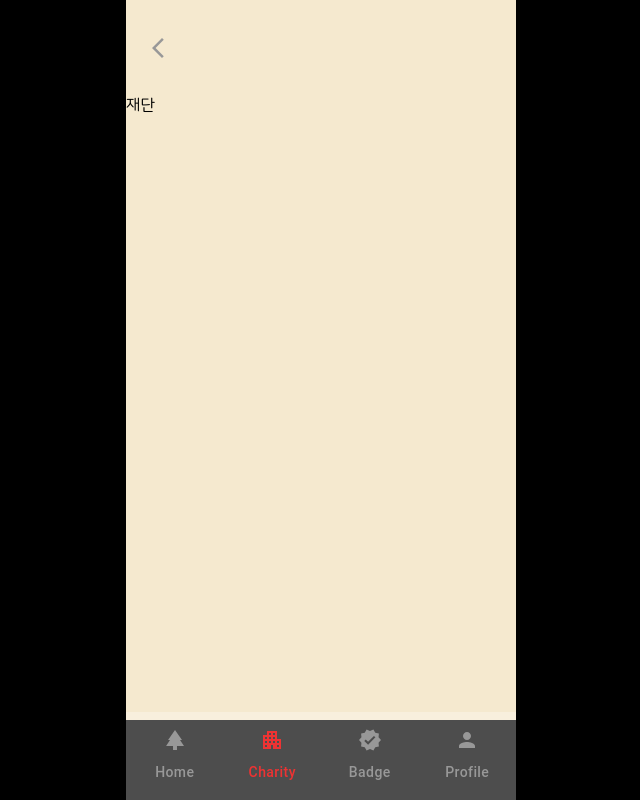
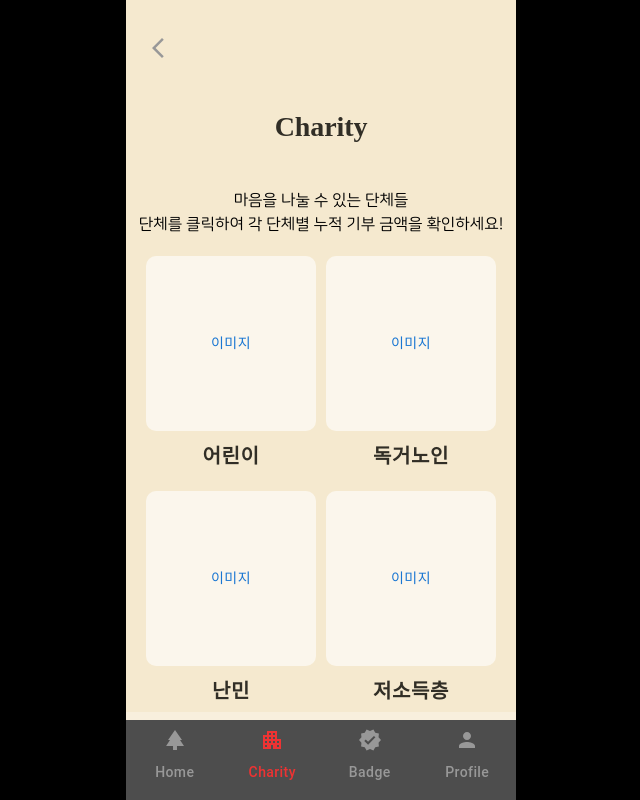
Before and after one commit to donggukthon/donggukthon_2023_3_F, a React (Create React App) app: page /charity in a window 1280 px wide. Shown: the whole page, without its empty margins (319-959 px from the left). Built offline with nearby package versions, Linux system fonts and the light colour scheme; a web font is replaced by a local one.

Commit message:
<feat>: 남은 페이지 추가

```diff
--- a/package.json
+++ b/package.json
@@ -3,8 +3,6 @@
   "version": "0.1.0",
   "private": true,
   "dependencies": {
-    "@emotion/react": "^11.11.1",
-    "@emotion/styled": "^11.11.0",
     "@mui/icons-material": "^5.15.0",
     "@mui/material": "^5.15.0",
     "@testing-library/jest-dom": "^5.17.0",
--- a/src/App.js
+++ b/src/App.js
@@ -1,12 +1,14 @@
 import {BrowserRouter, Routes, Route} from "react-router-dom";
 import {createGlobalStyle} from "styled-components";
 import basicFont from "./assets/fonts/NanumSquareRoundR.ttf";
+import titleFont from "./assets/fonts/Jalnan2TTF.ttf";
 import MainPage from "./pages/MainPage";
 import HomePage from "./pages/HomePage";
 import CharityPage from "./pages/CharityPage";
 import BadgePage from "./pages/BadgePage";
 import MyPage from "./pages/MyPage";
 import HistoryPage from "./pages/HistoryPage";
+import DetailPage from "./pages/DetailPage";
 
 const GlobalStyle = createGlobalStyle`
 @font-face {
@@ -15,6 +17,13 @@ const GlobalStyle = createGlobalStyle`
   font-weight: normal;
   font-style: normal;
 }
+
+ @font-face {
+    font-family: 'titleFont';
+    src: local('titleFont'), url(${titleFont}) format('truetype');
+    font-weight: normal;
+    font-style: normal;
+  }
 
  body {
   font-family: 'basicFont';
@@ -56,6 +65,7 @@ function App() {
           <Route path="/badge" element={<BadgePage />} />
           <Route path="/profile" element={<MyPage />} />
           <Route path="/history" element={<HistoryPage />} />
+          <Route path="/detail" element={<DetailPage />} />
         </Routes>
       </div>
     </BrowserRouter>
--- /dev/null
+++ b/src/components/Progressbar.jsx
@@ -0,0 +1,13 @@
+import React from "react";
+import LinearProgress from "@mui/material/LinearProgress";
+
+function Progressbar({value}) {
+  return (
+    <>
+      <div>
+        <LinearProgress variant="determinate" value={value} />
+      </div>
+    </>
+  );
+}
+export default Progressbar;
--- a/src/pages/BadgePage.jsx
+++ b/src/pages/BadgePage.jsx
@@ -1,3 +1,6 @@
+import React from "react";
+import {useNavigate, useLocation} from "react-router-dom";
+import {styled, Box, Grid, Button, Img} from "@mui/material";
 import Navbar from "../components/common/Navbar";
 import Footer from "../components/common/Footer";
 
@@ -5,10 +8,68 @@ function BadgePage() {
   return (
     <>
       <Navbar />
-      <p>Badge</p>
+      <Container sx={{lineHeight: 1.5}}>
+        <Title>Badge</Title>
+        <div>지금까지 기부한 붕어빵을 통해 획득한 뱃지예요!</div>
+        <div>각각의 뱃지를 터치하면 상세한 설명을 확인할 수 있어요</div>
+        <div style={{marginBottom: "30px"}}>앞으로 또 어떤 붕어빵을 획득할 수 있을까요?</div>
+        <BadgeContainer>
+          <Badge>뱃지1</Badge>
+          <Badge>뱃지2</Badge>
+          <Badge>뱃지3</Badge>
+        </BadgeContainer>
+        <BadgeContainer>
+          <Badge>뱃지1</Badge>
+          <Badge>뱃지2</Badge>
+          <Badge>뱃지3</Badge>
+        </BadgeContainer>
+        <BadgeContainer>
+          <Badge>뱃지1</Badge>
+          <Badge>뱃지2</Badge>
+          <Badge>뱃지3</Badge>
+        </BadgeContainer>
+      </Container>
       <Footer />
     </>
   );
 }
 
+const Container = styled(Grid)({
+  textAlign: "center",
+  alignItems: "center",
+});
+
+const Title = styled(Grid)({
+  margin: "40px 0px",
+  textAlign: "center",
+  alignItems: "center",
+  color: "#312E26",
+  fontSize: "28px",
+  fontWeight: 700,
+  fontFamily: "titleFont",
+});
+
+const BadgeContainer = styled(Box)({
+  display: "flex",
+  flexDirection: "row",
+  justifyContent: "space-around",
+  margin: "20px 10px",
+});
+
+const Badge = styled(Button)({
+  color: "#312e26",
+  textAlign: "center",
+  alignItems: "center",
+  width: "100px",
+  height: "120px",
+  padding: "13px",
+  borderRadius: "24px",
+  border: "1px solid  var(--Blue-0, #EBECFD)",
+  background: "var(--Offwhite, #FCFCFC)",
+  boxShadow: "0px 1px 4px 0px rgba(110, 116, 134, 0.12)",
+  "&:hover": {
+    background: "rgba(252, 252, 252, 0.70)",
+  },
+});
+
 export default BadgePage;
--- a/src/pages/CharityPage.jsx
+++ b/src/pages/CharityPage.jsx
@@ -1,14 +1,104 @@
+import React from "react";
+import {useNavigate, useLocation} from "react-router-dom";
+import {styled, Grid, Button, Img} from "@mui/material";
 import Navbar from "../components/common/Navbar";
 import Footer from "../components/common/Footer";
 
 function CharityPage() {
+  const navigate = useNavigate();
+
+  const onClickedCharity = () => {
+    navigate("/detail");
+  };
   return (
     <>
       <Navbar />
-      <p>재단</p>
+      <Container sx={{lineHeight: 1.5}}>
+        <Title>Charity</Title>
+        <div>마음을 나눌 수 있는 단체들</div>
+        <div>단체를 클릭하여 각 단체별 누적 기부 금액을 확인하세요!</div>
+        <CharityContainer>
+          <Grid sx={{display: "flex", flexDirection: "column", textAlign: "center", alignItems: "center"}}>
+            <Charity onClick={onClickedCharity}>
+              <div>이미지</div>
+            </Charity>
+            <Text onClick={onClickedCharity}>어린이</Text>
+          </Grid>
+          <Grid sx={{display: "flex", flexDirection: "column", textAlign: "center", alignItems: "center"}}>
+            <Charity onClick={onClickedCharity}>
+              <div>이미지</div>
+            </Charity>
+            <Text onClick={onClickedCharity}>독거노인</Text>
+          </Grid>
+        </CharityContainer>
+
+        <CharityContainer>
+          <Grid sx={{display: "flex", flexDirection: "column", textAlign: "center", alignItems: "center"}}>
+            <Charity onClick={onClickedCharity}>
+              <div>이미지</div>
+            </Charity>
+            <Text onClick={onClickedCharity}>난민</Text>
+          </Grid>
+          <Grid sx={{display: "flex", flexDirection: "column", textAlign: "center", alignItems: "center"}}>
+            <Charity onClick={onClickedCharity}>
+              <div>이미지</div>
+            </Charity>
+            <Text onClick={onClickedCharity}>저소득층</Text>
+          </Grid>
+        </CharityContainer>
+      </Container>
       <Footer />
     </>
   );
 }
 
+const Container = styled(Grid)({
+  textAlign: "center",
+  alignItems: "center",
+});
+
+const Title = styled(Grid)({
+  margin: "40px 0px",
+  textAlign: "center",
+  alignItems: "center",
+  color: "#312E26",
+  fontSize: "28px",
+  fontWeight: 700,
+  fontFamily: "titleFont",
+});
+
+const CharityContainer = styled(Grid)({
+  display: "flex",
+  gap: 10,
+
+  flexDirection: "row",
+  justifyContent: "space-between",
+  margin: "20px",
+});
+
+const Charity = styled(Button)({
+  background: "rgba(255, 255, 255, 0.61)",
+  textAlign: "center",
+  alignItems: "center",
+  width: "170px",
+  height: "175px",
+  marginBottom: "10px",
+  borderRadius: "10px",
+  "&:hover": {
+    background: "rgba(255, 255, 255, 0.61)",
+  },
+});
+
+const Text = styled(Button)({
+  display: "flex",
+
+  height: "30px",
+  textAlign: "center",
+  alignItems: "center",
+  color: "#312e26",
+  fontSize: "20px",
+  fontWeight: 600,
+  fontFamily: "titleFont",
+});
+
 export default CharityPage;
--- /dev/null
+++ b/src/pages/DetailPage.jsx
@@ -0,0 +1,43 @@
+import React from "react";
+import {useNavigate, useLocation} from "react-router-dom";
+import {styled, Grid, Button, Img} from "@mui/material";
+import Navbar from "../components/common/Navbar";
+import Footer from "../components/common/Footer";
+
+function DetailPage() {
+  const fishbreadAmount = 129;
+  return (
+    <>
+      <Navbar />
+      <Container>
+        <Title>저소득층</Title>
+        <Grid sx={{lineHeight: 1.5, marginBottom: "40px"}}>
+          <div>총 {fishbreadAmount}마리의 붕어빵이 기부되었어요!</div>
+          <div>
+            모인 붕어빵은 여러분의 이름으로 <br />
+            저소득층 단체에 기부됩니다
+          </div>
+          <div>연말동안 여러분의 따뜻한 마음을 전달해보세요!</div>
+        </Grid>
+      </Container>
+      <Footer />
+    </>
+  );
+}
+
+const Container = styled(Grid)({
+  textAlign: "center",
+  alignItems: "center",
+});
+
+const Title = styled(Grid)({
+  margin: "40px 0px",
+  textAlign: "center",
+  alignItems: "center",
+  color: "#312E26",
+  fontSize: "28px",
+  fontWeight: 700,
+  fontFamily: "titleFont",
+});
+
+export default DetailPage;
--- a/src/pages/HomePage.jsx
+++ b/src/pages/HomePage.jsx
@@ -1,12 +1,68 @@
+import React from "react";
+import {useNavigate, useLocation} from "react-router-dom";
+import {styled, Grid, Button, Img} from "@mui/material";
+import Navbar from "../components/common/Navbar";
 import Footer from "../components/common/Footer";
+import Progressbar from "../components/Progressbar";
 
 function HomePage() {
+  const navigate = useNavigate();
+  const day = 2;
+  const totalAmount = 3290;
+  const formattedTotalAmount = totalAmount.toLocaleString();
+  const progress = 50;
+
+  const onClickBtn = () => {
+    navigate("/history");
+  };
+
   return (
     <>
-      <p>홈페이지</p>
+      <Navbar />
+      <Container>
+        <div style={{margin: "0px 30px 40px 30px"}}>
+          <Progressbar value={progress} />
+        </div>
+        <Title>{day}일차</Title>
+        <div style={{margin: "10px 0px"}}>무슨무슨재단</div>
+        <div style={{margin: "10px 0px"}}>현재까지 모인 금액</div>
+        <Title>{formattedTotalAmount}원</Title>
+        <Button
+          onClick={onClickBtn}
+          sx={{
+            margin: "40px 0px",
+            background: "#ED3333",
+            width: "280px",
+            height: "50px",
+            padding: "12px 60px",
+            color: "white",
+            borderRadius: "16px",
+            "&:hover": {
+              background: "rgba(237, 51, 51, 0.50)",
+            },
+          }}
+        >
+          기부 내역 조회
+        </Button>
+      </Container>
+
       <Footer />
     </>
   );
 }
 
+const Container = styled(Grid)({
+  textAlign: "center",
+  alignItems: "center",
+});
+
+const Title = styled(Grid)({
+  textAlign: "center",
+  alignItems: "center",
+  color: "#312E26",
+  fontSize: "28px",
+  fontWeight: 700,
+  fontFamily: "titleFont",
+});
+
 export default HomePage;
--- a/src/pages/MyPage.jsx
+++ b/src/pages/MyPage.jsx
@@ -1,3 +1,6 @@
+import React from "react";
+import {useNavigate, useLocation} from "react-router-dom";
+import {styled, Grid, Button, Img} from "@mui/material";
 import Navbar from "../components/common/Navbar";
 import Footer from "../components/common/Footer";
 
@@ -5,10 +8,65 @@ function MyPage() {
   return (
     <>
       <Navbar />
-      <p>마이페이지</p>
+      <Container>
+        <div style={{margin: "0px 0px 5px 10px"}}>로그인 계정</div>
+        <Bar>
+          <Grid sx={{display: "flex", flexDirection: "row", gap: "10px"}}>
+            <div>이미지</div>
+            <Grid sx={{display: "flex", flexDirection: "column", gap: "2px"}}>
+              <div style={{color: "black", fontSize: "18px", fontWeight: 600}}>김혜연님</div>
+              <div style={{fontSize: "14px"}}>hyeyeonismm@gmail.com</div>
+            </Grid>
+          </Grid>
+        </Bar>
+      </Container>
+      <Container>
+        <div style={{margin: "0px 0px 5px 10px"}}>계좌 정보 수정</div>
+        <Bar>
+          <div>예금주명</div>
+          <div>은행명</div>
+          <div>계좌번호</div>
+        </Bar>
+      </Container>
+      <Container>
+        <div style={{margin: "0px 0px 5px 10px"}}>기부 정보 수정</div>
+        <Bar>
+          <div>기부 요일</div>
+          <div>기부내역조회</div>
+        </Bar>
+        <Button
+          sx={{
+            margin: "40px 0px 0px 30px",
+            background: "#ED3333",
+            width: "280px",
+            height: "50px",
+            padding: "12px 60px",
+            color: "white",
+            borderRadius: "16px",
+            "&:hover": {
+              background: "rgba(237, 51, 51, 0.50)",
+            },
+          }}
+        >
+          수정하기
+        </Button>
+      </Container>
+
       <Footer />
     </>
   );
 }
 
+const Container = styled(Grid)({
+  color: "rgba(0, 0, 0, 0.45)",
+  margin: "0px 25px 30px 25px",
+});
+
+const Bar = styled(Grid)({
+  width: "341px",
+  borderRadius: "30px",
+  background: "rgba(255, 255, 255, 0.60)",
+  padding: "20px",
+});
+
 export default MyPage;
```
Also changed, not shown: 1 other file (tests, documents, lock files or other folders).
